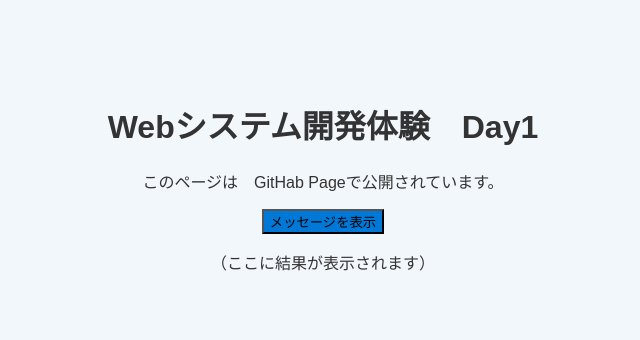
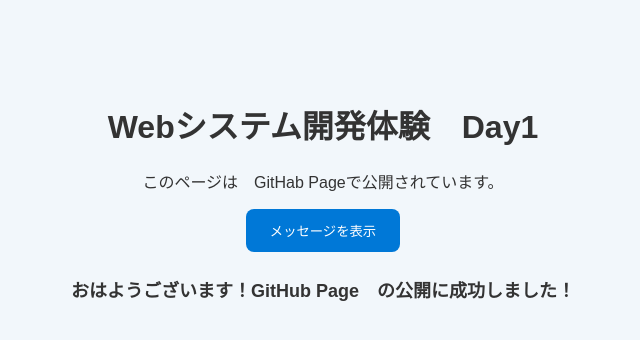
Before and after one commit to nmpbvbddvm-a11y/daisho-day2, a plain HTML site: page daisho-day1/index.html in a window 1280 px wide. Both pictures are taken after a click on the button "メッセージを表示". Shown: the whole page, without its empty margins (317-957 px from the left). Drawn offline with Linux system fonts and the light colour scheme.

Commit message:
2025 10 16 v01

```diff
--- a/daisho-day1/script.js
+++ b/daisho-day1/script.js
@@ -0,0 +1,13 @@
+const helloBtn = document.getElementById("helloBtn");
+const message = document.getElementById("message");
+
+helloBtn.addEventListener("click",() => {
+    const hour = new Date().getHours();
+    let greeting ="こんにちは！";
+    if (hour < 12){
+        greeting="おはようございます！";
+    } else if (hour >=18){
+        greeting="こんばんは！"
+    }
+    message.textContent=`${greeting}GitHub Page　の公開に成功しました！`;
+});
--- a/daisho-day1/styles.css
+++ b/daisho-day1/styles.css
@@ -9,4 +9,19 @@ body{
 
 button{
     background: #0078d7;
+    color: white;
+    border: none;
+    padding: 12px 24px;
+    border-radius: 8px;
+    cursor: pointer;
 }
+
+button:hover{
+    background: #005fa3;
+}
+
+.message{
+    margin-top: 24px;
+    font-size: 18px;
+    font-weight: bold;
+}
```
